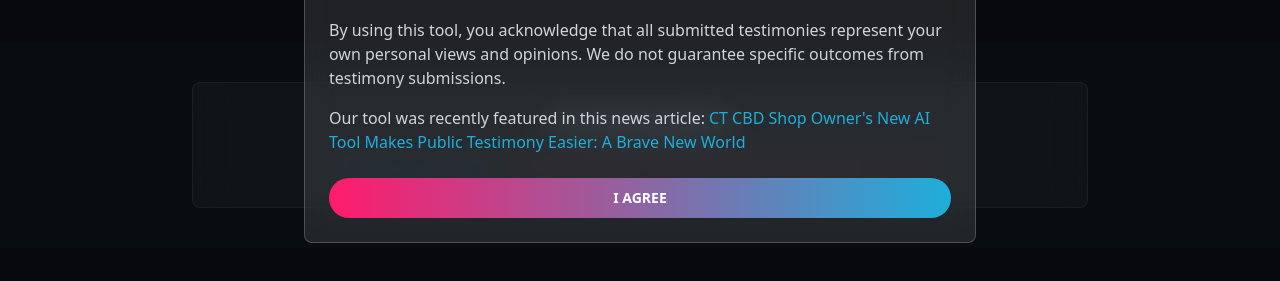
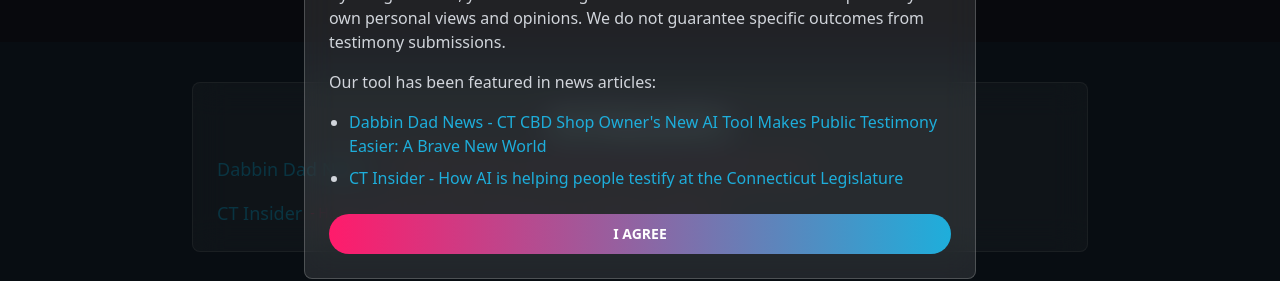
Before and after one commit to aiwebtools/publictestimonywriter, a React (Vite) app: page / in a window 1280 px wide. Shown: the part 350-631 px from the top of the page. Built offline with nearby package versions, Linux system fonts and the light colour scheme.

Commit message:
Update featured news outlets
Adds a new news outlet to the featured in section.

```diff
--- a/src/components/DisclaimerPopup.tsx
+++ b/src/components/DisclaimerPopup.tsx
@@ -45,16 +45,30 @@ const DisclaimerPopup = ({ onAccept }: DisclaimerPopupProps) => {
             We do not guarantee specific outcomes from testimony submissions.
           </p>
           <p>
-            Our tool was recently featured in this news article:
-            <a
-              href="https://dabbin-dad.com/in-the-news/ct-cbd-shop-owners-new-ai-tool-makes-public-testimony-easier-a-brave-new-world/"
-              target="_blank"
-              rel="noopener noreferrer"
-              className="text-cyberpunk-blue hover:underline ml-1"
-            >
-              CT CBD Shop Owner's New AI Tool Makes Public Testimony Easier: A Brave New World
-            </a>
+            Our tool has been featured in news articles:
           </p>
+          <ul className="list-disc pl-5 space-y-2">
+            <li>
+              <a
+                href="https://dabbin-dad.com/in-the-news/ct-cbd-shop-owners-new-ai-tool-makes-public-testimony-easier-a-brave-new-world/"
+                target="_blank"
+                rel="noopener noreferrer"
+                className="text-cyberpunk-blue hover:underline"
+              >
+                Dabbin Dad News - CT CBD Shop Owner's New AI Tool Makes Public Testimony Easier: A Brave New World
+              </a>
+            </li>
+            <li>
+              <a
+                href="https://www.ctinsider.com/connecticut/article/chat-gpt-ai-connecticut-testimony-legislature-18690805.php"
+                target="_blank"
+                rel="noopener noreferrer"
+                className="text-cyberpunk-blue hover:underline"
+              >
+                CT Insider - How AI is helping people testify at the Connecticut Legislature
+              </a>
+            </li>
+          </ul>
         </div>
 
         <Button className="cyberpunk-button w-full" onClick={handleAccept}>
--- a/src/pages/Index.tsx
+++ b/src/pages/Index.tsx
@@ -1,3 +1,4 @@
+
 import { useEffect, useRef, useState } from "react";
 import Header from "@/components/Header";
 import DisclaimerPopup from "@/components/DisclaimerPopup";
@@ -65,7 +66,7 @@ const Index = () => {
         <div className="container mx-auto px-4">
           <div className="max-w-4xl mx-auto glass p-6 rounded-lg">
             <h2 className="text-2xl font-bold mb-4 text-center neon-glow">As Featured In</h2>
-            <div className="flex justify-center">
+            <div className="flex flex-col space-y-4">
               <a
                 href="https://dabbin-dad.com/in-the-news/ct-cbd-shop-owners-new-ai-tool-makes-public-testimony-easier-a-brave-new-world/"
                 target="_blank"
@@ -74,6 +75,15 @@ const Index = () => {
               >
                 <span className="mr-2">Dabbin Dad News</span>
                 <span className="text-sm text-cyberpunk-pink">- CT CBD Shop Owner's New AI Tool Makes Public Testimony Easier</span>
+              </a>
+              <a
+                href="https://www.ctinsider.com/connecticut/article/chat-gpt-ai-connecticut-testimony-legislature-18690805.php"
+                target="_blank"
+                rel="noopener noreferrer"
+                className="text-cyberpunk-blue hover:underline text-lg font-medium flex items-center"
+              >
+                <span className="mr-2">CT Insider</span>
+                <span className="text-sm text-cyberpunk-pink">- How AI is helping people testify at the Connecticut Legislature</span>
               </a>
             </div>
           </div>
```
